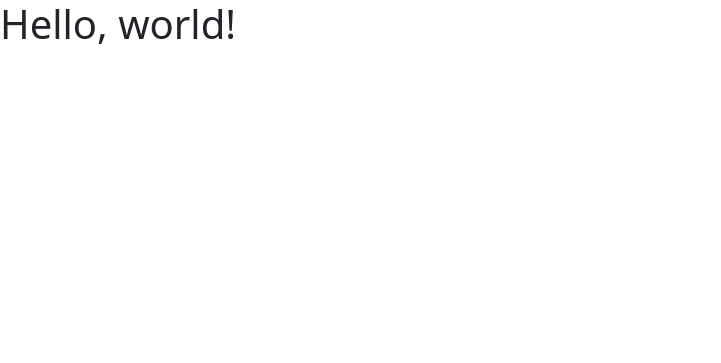
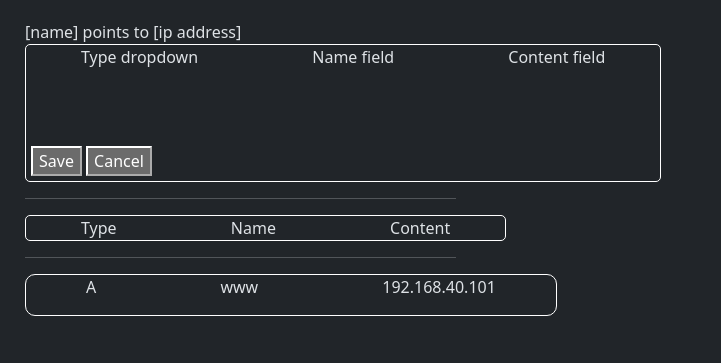
Before and after one commit to GalacticLemonade/bindmanager, a website: page public/index.html in a window 1280 px wide. Shown: the whole page, without its empty margins (0-721 px from the left). Drawn offline with nearby package versions, Linux system fonts and the light colour scheme.

Commit message:
some stuff

```diff
--- a/public/index.html
+++ b/public/index.html
@@ -4,10 +4,76 @@
     <meta charset="utf-8">
     <meta name="viewport" content="width=device-width, initial-scale=1">
     <title>Bootstrap demo</title>
+
+    <style>
+        #recordsList {
+            padding: 20px;
+            margin: 0 5px;
+        }
+
+        .top {
+            border-radius: 5px;
+            border: solid 1px white;
+            display: inline-block;
+        }
+
+        .top p {
+            display: inline-block;
+            margin: 0 55px;
+        }
+
+        .record div {
+            display: inline-block;
+            margin: 0 60px;
+        }
+
+        #creationPlaceholders p {
+            display: inline-block;
+            margin: 0;
+        }
+
+        .record {
+            display: inline-block;
+            border-radius: 10px;
+            border: solid white 1px;
+        }
+
+        #cphbuttons {
+            padding: 5px;
+        }
+    </style>
+
     <link href="https://cdn.jsdelivr.net/npm/bootstrap@5.3.2/dist/css/bootstrap.min.css" rel="stylesheet" integrity="sha384-T3c6CoIi6uLrA9TneNEoa7RxnatzjcDSCmG1MXxSR1GAsXEV/Dwwykc2MPK8M2HN" crossorigin="anonymous">
   </head>
-  <body>
-    <h1>Hello, world!</h1>
+  <body data-bs-theme="dark">
+    <div id="recordsList">
+        <div id="creationPlaceholders"><p id="creationNameField">[name]</p> points to <p id="creationIpField">[ip address]</p></div>
+        <div class="top" id="addRecord">
+            <p>Type dropdown</p>
+            <p>Name field</p>
+            <p>Content field</p>
+            <br><br><br><br>
+            <div id="cphbuttons">
+                <button>Save</button>
+                <button>Cancel</button>
+            </div>
+        </div>
+        <hr width="35%">
+        <div class="top">
+            <p>Type</p>
+            <p>Name</p>
+            <p>Content</p>
+        </div>
+        <br>
+        <hr width="35%">
+        <div class="record">
+            <div class="recordType"><bold><p>A</p></bold></div>
+            <div class="recordHost"><p>www</p></div>
+            <div class="recordContent"><p>192.168.40.101</p></div>
+        </div>
+        <br>
+        <br>
+    </div>
     <script src="https://cdn.jsdelivr.net/npm/bootstrap@5.3.2/dist/js/bootstrap.bundle.min.js" integrity="sha384-C6RzsynM9kWDrMNeT87bh95OGNyZPhcTNXj1NW7RuBCsyN/o0jlpcV8Qyq46cDfL" crossorigin="anonymous"></script>
   </body>
 </html>
```
